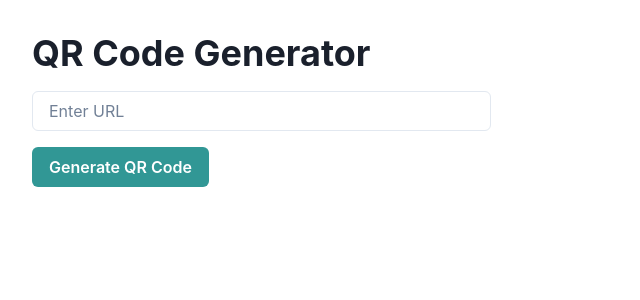
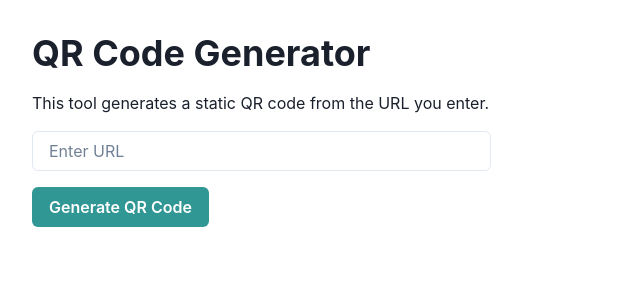
Before and after one commit to katia-aa/qr-code-generator-ui, a React (Vite) app: page / in a window 1280 px wide. Shown: the top 300 px of the page, without its empty margins (0-640 px from the left). Built offline with nearby package versions, Linux system fonts and the light colour scheme.

Commit message:
Text about the app

```diff
--- a/src/App.tsx
+++ b/src/App.tsx
@@ -6,6 +6,7 @@ import {
   Input,
   Button,
   Image,
+  Text,
 } from "@chakra-ui/react";
 import { useMutation, UseMutationResult } from "@tanstack/react-query";
 
@@ -50,6 +51,9 @@ const App: React.FC = () => {
           <Heading as="h1" size="xl" my={4}>
             QR Code Generator
           </Heading>
+          <Text fontSize="md" mb={4}>
+            This tool generates a static QR code from the URL you enter.
+          </Text>
           <Input
             placeholder="Enter URL"
             value={text}
```
